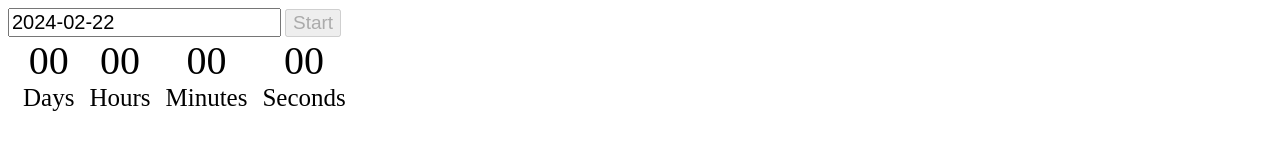
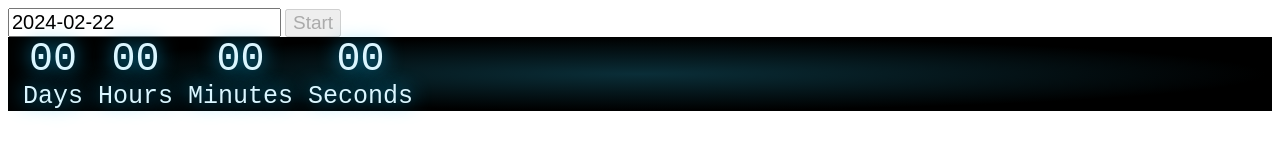
Before and after one commit to Cyberons/goit-js-hw-10, a website built with Vite: page src/1-timer.html in a window 1280 px wide. Built offline with nearby package versions, Linux system fonts and the light colour scheme.

Commit message:
Update styles.css

```diff
--- a/src/css/styles.css
+++ b/src/css/styles.css
@@ -2,6 +2,8 @@
 .timer {
   display: flex;
   flex-direction: row;
+  background-color: black;
+  background: radial-gradient(ellipse at center, #0a2e38 0%, #000000 70%);
 }
 
 .field {
@@ -10,6 +12,10 @@
   margin-left: 15px;
   font-size: 25px;
   text-align: center;
+  font-family: 'Share Tech Mono', monospace;
+    color: #ffffff;
+    color: #daf6ff;
+    text-shadow: 0 0 20px rgba(10, 175, 230, 1), 0 0 20px rgba(10, 175, 230, 0);
 }
 
 .value {
```
